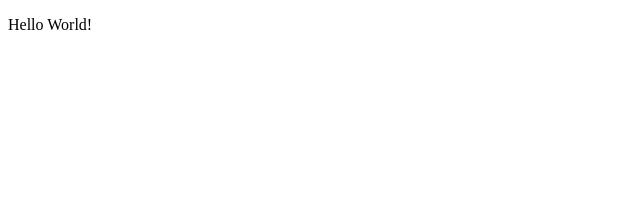
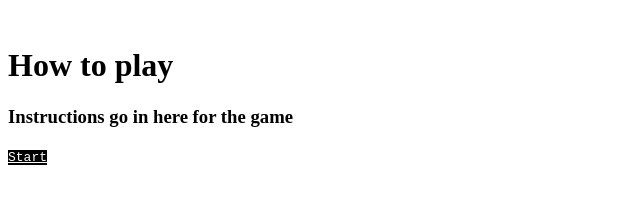
Before and after one commit to holster777/Galacticatcher, a plain HTML site: page index.html in a window 1280 px wide. Shown: the whole page, without its empty margins (0-640 px from the left). Drawn offline with Linux system fonts and the light colour scheme.

Commit message:
Testing HTML & CSS Updates

```diff
--- a/index.html
+++ b/index.html
@@ -4,10 +4,16 @@
     <meta charset="UTF-8">
     <meta http-equiv="X-UA-Compatible" content="IE=edge">
     <meta name="viewport" content="width=device-width, initial-scale=1.0">
+    <link rel="stylesheet" href="/style.css">
     <title>Galacticatcher</title>
 </head>
 <body>
-    <p>Hello World!</p>
 
+    <div>
+    <img src="" alt="">
+    <h1> How to play </h1>
+    <h3>Instructions go in here for the game</h3>
+    <a class="start-btn" href=""> Start </a>
+    </div>
 </body>
 </html>
--- /dev/null
+++ b/style.css
@@ -0,0 +1,10 @@
+
+
+
+/* Start Button */
+
+.start-btn {
+    font-family: monospace;
+    background-color: black;
+    color: white;
+}
```
Also changed, not shown: JavaScript/game.js (added), JavaScript/script.js (added).
